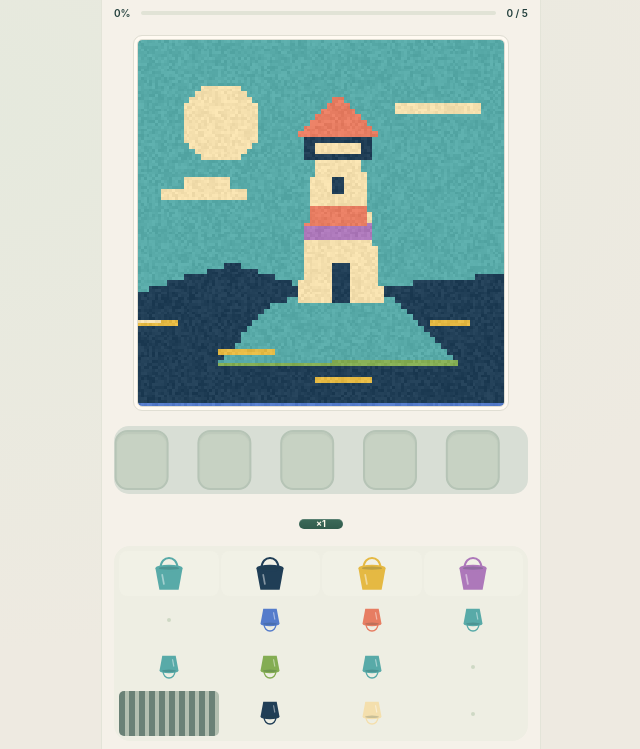
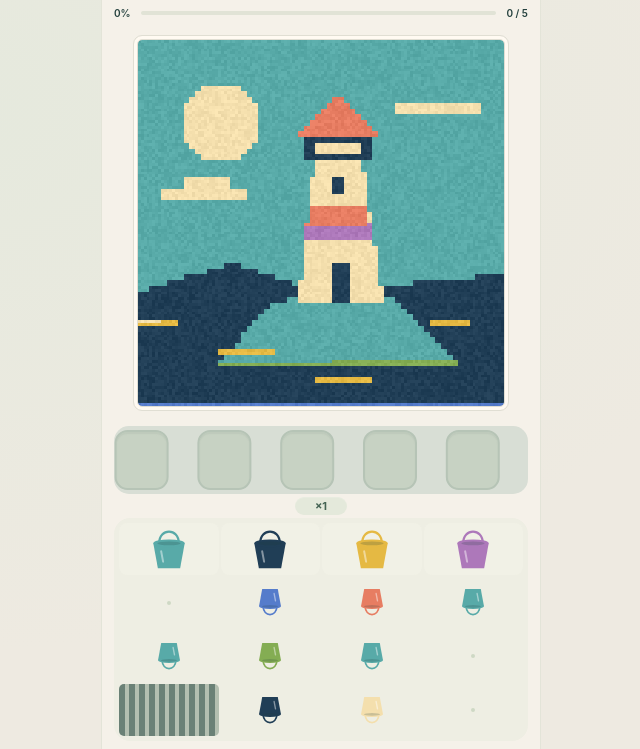
Before and after one commit to LEMONB/sand-bucket, a website built with Vite: page index.html in a window 1280 px wide. Both pictures are taken after a click on the button "Играть →". Shown: the part 51-800 px from the top of the page, without its empty margins (319-959 px from the left). Built offline with nearby package versions, Linux system fonts and the light colour scheme.

Commit message:
Refine speed button spacing and active state

```diff
--- a/src/interface.css
+++ b/src/interface.css
@@ -13,9 +13,10 @@
 #demo-speed { width: 44px; height: 44px; padding: 8px; border: 0; background: transparent; color: #446353; flex-shrink: 0; }
 #demo-speed span { display: grid; place-items: center; height: 26px; border-radius: 8px; background: #e4e9db; font-size: 11px; font-weight: 700; }
 #demo-speed[aria-pressed=true] span { background: #315c4d; color: #fffbed; }
-.belt-row { position: relative; flex-shrink: 0; padding-bottom: 44px; }
-.belt-row #demo-speed { position: absolute; left: 50%; bottom: 0; transform: translateX(-50%); width: 68px; padding: 10px 4px; display: grid; place-items: center; z-index: 5; }
-.belt-row #demo-speed span { width: 44px; height: 10px; min-height: 0; font-size: 9px; line-height: 10px; border-radius: 999px; box-shadow: inset 0 1px 0 #ffffff26; background: linear-gradient(#3c6a59, #315c4d); color: #fffbed; }
+.belt-row { position: relative; flex-shrink: 0; padding-bottom: 24px; }
+.belt-row .mock-belt { margin-bottom: 0; }
+.belt-row #demo-speed { position: absolute; left: 50%; bottom: 0; transform: translateX(-50%); width: 68px; height: 24px; padding: 3px; display: grid; place-items: center; z-index: 5; }
+.belt-row #demo-speed span { width: 52px; height: 18px; min-height: 0; font-size: 11px; line-height: 18px; border-radius: 999px; box-shadow: inset 0 1px 0 #ffffff26; }
 #app.playing .mock-sand { margin-bottom: 16px; }
 .mock-sand { position: relative; min-height: 0; width: min(100%, calc(100svh - 426px - env(safe-area-inset-bottom))); aspect-ratio: 1; flex: 0 0 auto; align-self: center; margin: 5px 0 8px; }
 .mock-sand canvas { position: absolute; inset: 0; display: block; height: 100%; width: 100%; min-width: 0; object-fit: fill; image-rendering: pixelated; border: 4px solid #fffaf2; outline: 1px solid #e0ded3; border-radius: 8px; }
```
